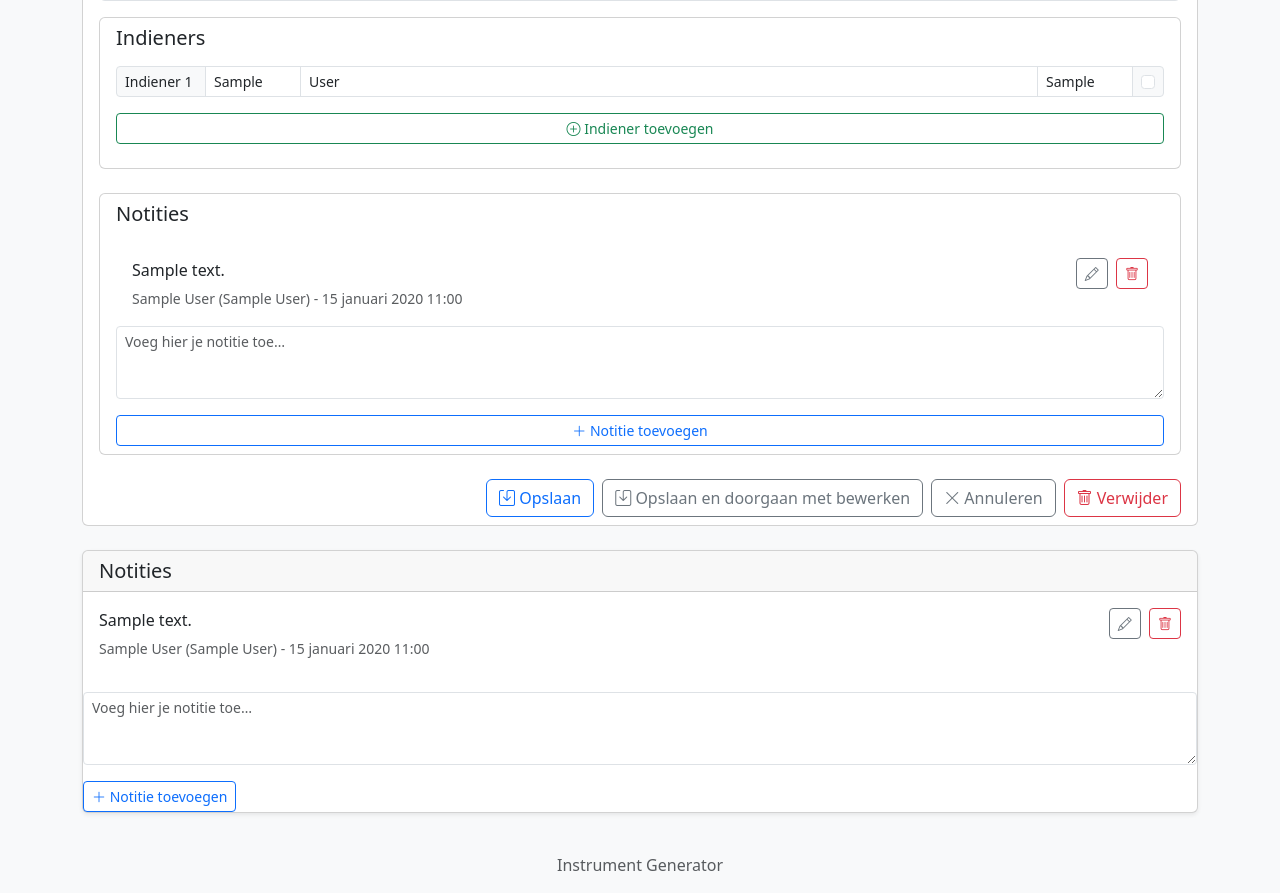
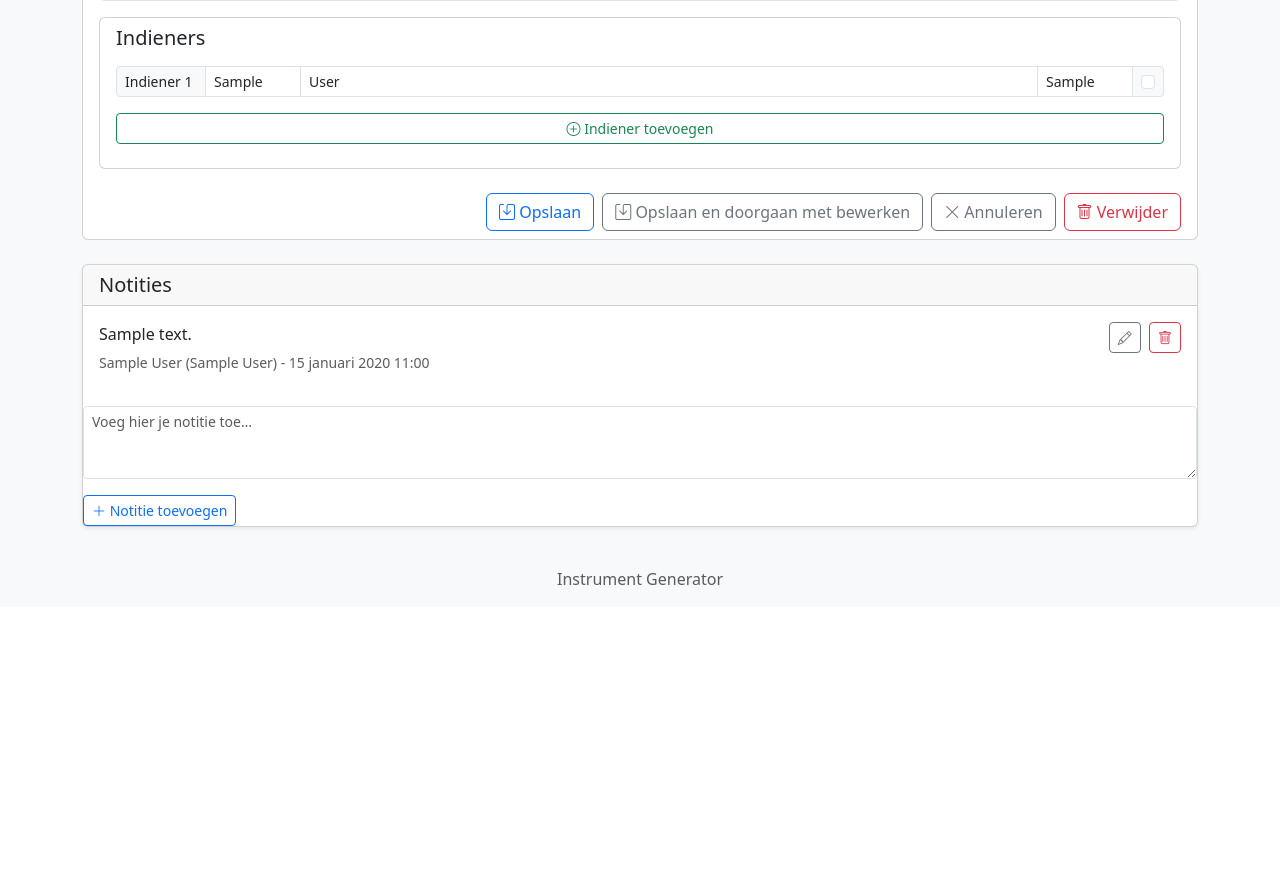
Before and after one commit to dirkvleeuwen/doc_gen_do, a Django app: page /instruments/submissions/edit/1/ in a window 1280 px wide. Shown: the part 885-1778 px from the top of the page. After the commit the page ends 1470 px from the top, so only its background shows below. Run offline with Django 5.2, Linux system fonts and the light colour scheme; a user stored in the database is signed in; tables that the repository leaves empty hold one stand-in row (values such as "Sample post"); parts of the project's set-up code (start-up, migrations or seed data) failed here and were passed over; some libraries are stand-ins or nearby versions.

Commit message:
Submission form: test met notes sectie verwijderd

```diff
--- a/instruments/templates/instruments/submission_form.html
+++ b/instruments/templates/instruments/submission_form.html
@@ -184,48 +184,6 @@
       </button>
       </div>
       {# --- Einde Indieners Formset --- #}
-
-      {# --- Indieners Formset --- #}
-      <div class="card mb-4 px-3 py-2">
-      <h2 class="h5 mb-3">Notities</h2>
-      {{ submitter_formset.management_form }}
-        <!-- NOTES LIST -->
-        <div id="notes-list" class="card-body px-3 py-2">
-          {% include 'instruments/partials/notes_list.html' %}
-        </div>
-        <!-- END NOTES LIST -->
-          {% if user.is_authenticated %}
-          <form id="note-form" method="post" action="{% url 'instrument_submission_edit' object.pk %}" class="mt-3">
-            {% csrf_token %}
-            {% if note_form.non_field_errors %}
-              <div class="alert alert-danger alert-sm">{{ note_form.non_field_errors }}</div>
-            {% endif %}
-            {% for field in note_form.visible_fields %}
-            <div class="mb-3">
-              {% render_field field class="form-control form-control-sm" rows="3" %}
-              {% if field.help_text %}
-              <div class="form-text form-text-sm">{{ field.help_text|safe }}</div>
-              {% endif %}
-              {% if field.errors %}
-              <div class="invalid-feedback d-block">{{ field.errors|striptags }}</div>
-              {% endif %}
-            </div>
-            {% endfor %}
-            {% for field in note_form.hidden_fields %}
-            {{ field }}
-            {% endfor %}
-            <button type="submit" class="btn btn-sm btn-outline-primary">
-              <i class="bi bi-plus-lg"></i> Notitie toevoegen
-            </button>
-          </form>
-          {% else %}
-            <p class="text-muted mt-3">
-              <a href="{% url 'accounts:login' %}?next={{ request.path }}">Log in</a> om notities toe te voegen.
-            </p>
-          {% endif %}
-      </div>
-      {# --- Einde Indieners Formset --- #}
-
 
       {# --- Verborgen template --- #}
       <div id="empty-form-template" style="display: none;">
```
